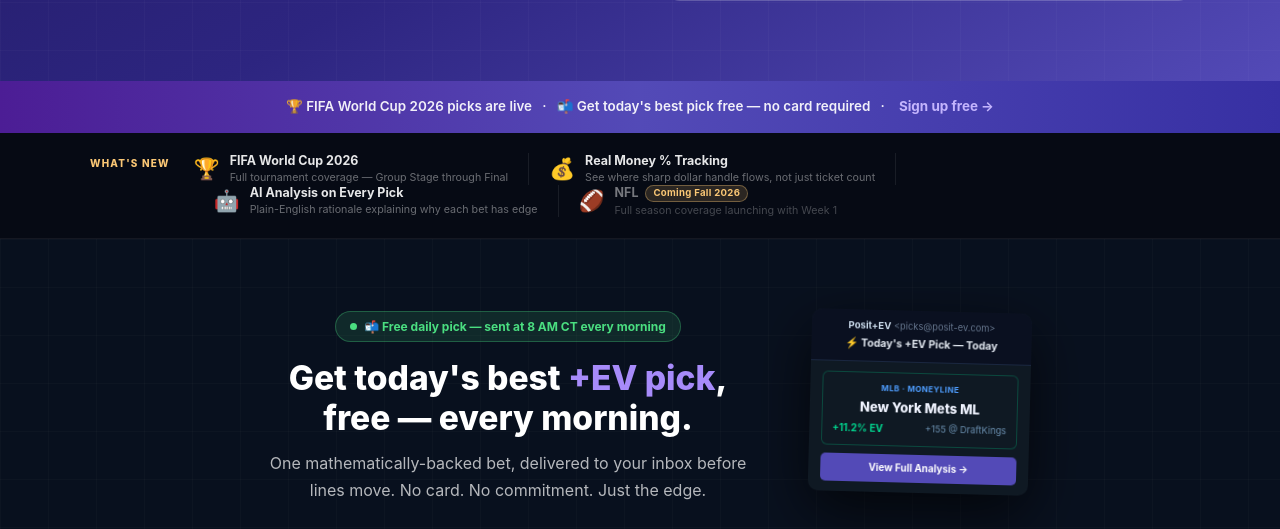
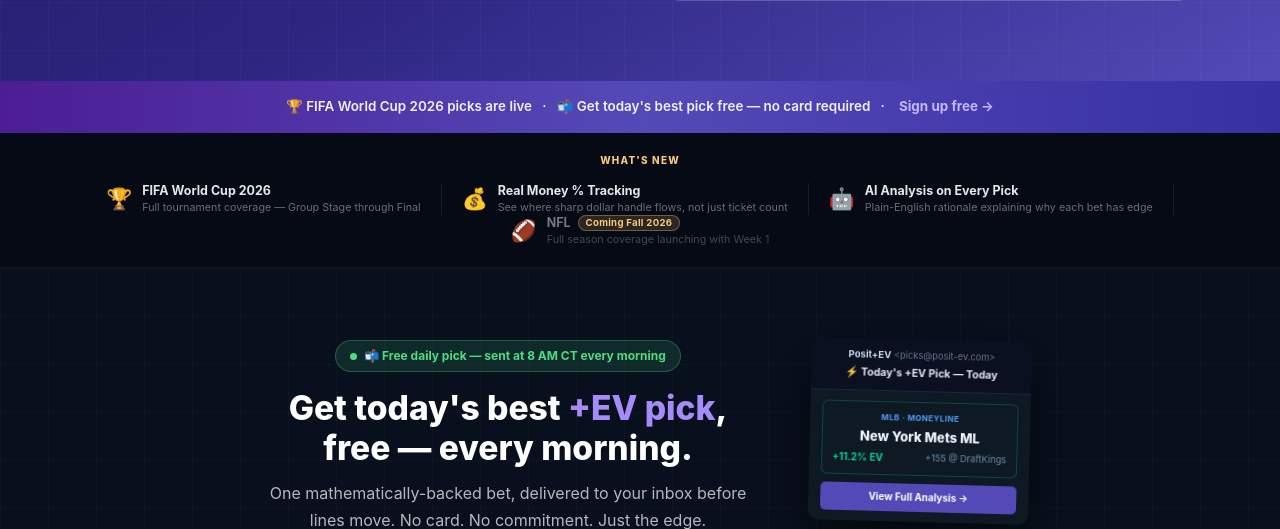
Before and after one commit to tailnixpix/posit-ev, a FastAPI app: page / in a window 1280 px wide. Shown: the part 1731-2260 px from the top of the page. Run offline with FastAPI, Linux system fonts and the light colour scheme.

Commit message:
ui: center What's New strip on desktop
Switches whats-new-inner to column flex with centered alignment so the
label sits above the items row, both centered horizontally on wide screens.

Co-Authored-By: Claude Sonnet 4.6 <noreply@anthropic.com>

```diff
--- a/web/templates/index.html
+++ b/web/templates/index.html
@@ -596,8 +596,9 @@ main { max-width: none; padding: 0; }
   margin: 0 auto;
   padding: 20px 0;
   display: flex;
-  align-items: flex-start;
-  gap: 24px;
+  flex-direction: column;
+  align-items: center;
+  gap: 14px;
 }
 .whats-new-label {
   font-size: 0.62rem;
@@ -606,15 +607,14 @@ main { max-width: none; padding: 0; }
   letter-spacing: 1.2px;
   color: #FAC775;
   white-space: nowrap;
-  padding-top: 3px;
-  flex-shrink: 0;
+  text-align: center;
 }
 .whats-new-items {
   display: flex;
   align-items: center;
+  justify-content: center;
   flex-wrap: wrap;
   gap: 0;
-  flex: 1;
 }
 .wn-item {
   display: flex;
```
